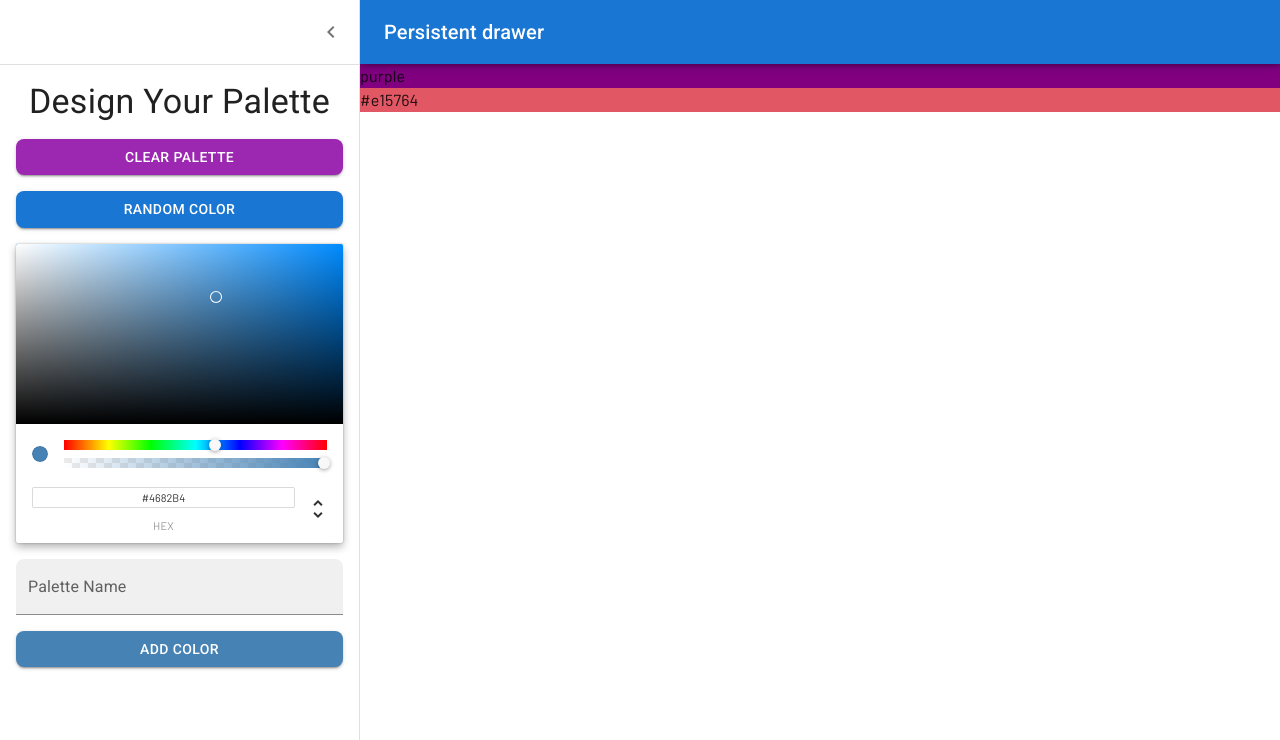
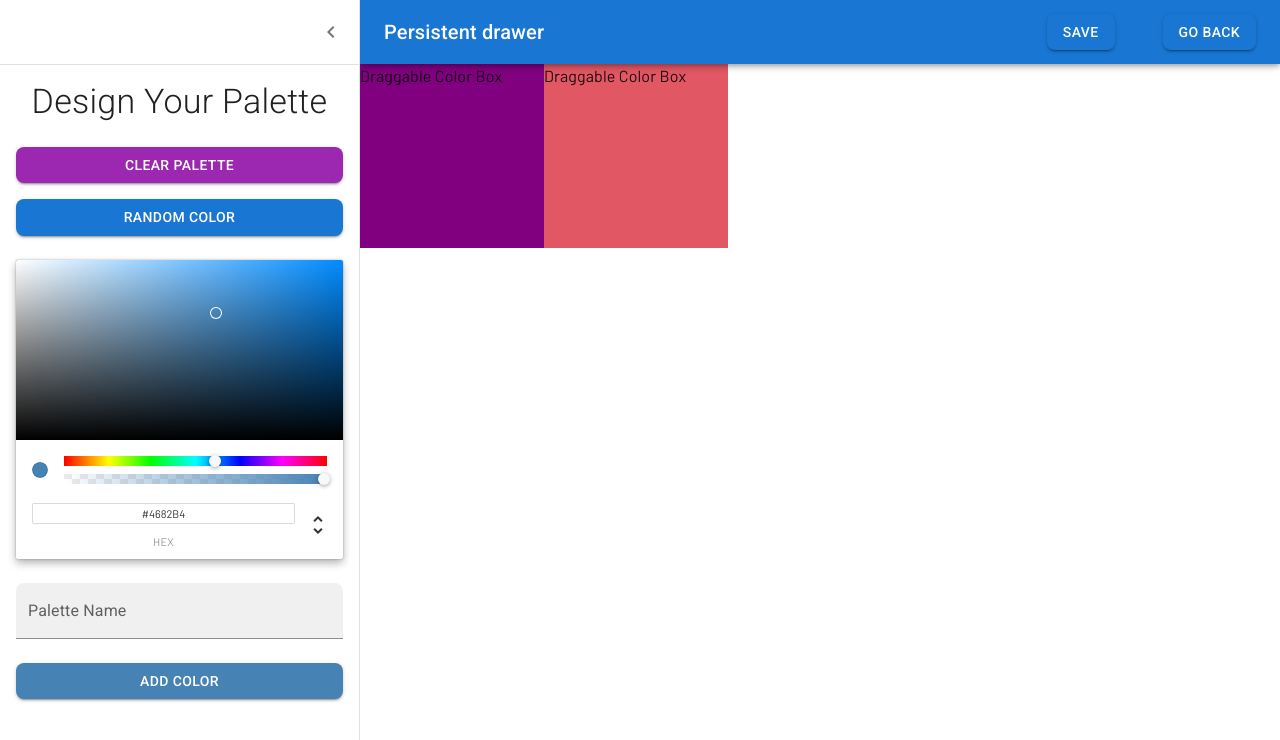
Before and after one commit to tomascatena/color-project, a React app: page /new-palette in a window 1280 px wide. Shown: the top 740 px of the page. Built offline with nearby package versions, Linux system fonts and the light colour scheme.

Commit message:
add draggable color box component

```diff
--- /dev/null
+++ b/src/components/DraggableColorBox/DraggableColorBox.styled.ts
@@ -0,0 +1,12 @@
+import { styled } from '@mui/system';
+
+type DraggableColorBoxContainerProps = {
+  color: string;
+};
+
+export const DraggableColorBoxContainer = styled('div', {
+  shouldForwardProp: (prop) => prop !== 'color',
+})<DraggableColorBoxContainerProps>(({ color }) => ({
+  display: 'inline-block',
+  backgroundColor: color,
+}));
--- /dev/null
+++ b/src/components/DraggableColorBox/DraggableColorBox.tsx
@@ -0,0 +1,14 @@
+import { DraggableColorBoxContainer } from './DraggableColorBox.styled';
+import React from 'react';
+
+type Props = {
+  color: string;
+};
+
+const DraggableColorBox = ({ color }: Props) => {
+  return (
+    <DraggableColorBoxContainer color={color}>Draggable Color Box</DraggableColorBoxContainer>
+  );
+};
+
+export default DraggableColorBox;
--- a/src/components/NewPaletteForm/NewPaletteForm.tsx
+++ b/src/components/NewPaletteForm/NewPaletteForm.tsx
@@ -58,11 +58,16 @@ const NewPaletteForm = ({
           flexDirection: 'column',
           alignItems: 'center',
           justifyContent: 'center',
-          gap: 2,
+          gap: 3,
           padding: 2,
         }}
       >
-        <Typography variant='h4'>Design Your Palette</Typography>
+        <Typography
+          variant='h4'
+          fontWeight='light'
+        >
+          Design Your Palette
+        </Typography>
 
         <Box
           sx={{
--- a/src/pages/NewPalettePage/NewPalettePage.styled.ts
+++ b/src/pages/NewPalettePage/NewPalettePage.styled.ts
@@ -1,4 +1,10 @@
 import { Theme, styled } from '@mui/material/styles';
+
+export const NewPalettePageContainer = styled('div')(() => ({
+  height: '100vh',
+  display: 'flex',
+  flexDirection: 'column',
+}));
 
 type MainProps = {
   /**
@@ -11,18 +17,22 @@ type MainProps = {
   isDrawerOpen: boolean;
 }
 
-export const Main = styled('main', {
+export const ColorBoxesContainer = styled('main', {
   shouldForwardProp: (prop) => prop !== 'isDrawerOpen' && prop !== 'drawerWidth',
 })<MainProps>(({ theme, isDrawerOpen, drawerWidth }) => ({
+  display: 'grid',
+  flex: 1,
+  gridTemplateColumns: 'repeat(5, 1fr)',
+  gridTemplateRows: 'repeat(4, 1fr)',
   transition: (theme as Theme).transitions.create('margin', {
+    duration: (theme as Theme).transitions.duration.leavingScreen,
     easing: (theme as Theme).transitions.easing.sharp,
-    duration: (theme as Theme).transitions.duration.leavingScreen,
   }),
   ...(isDrawerOpen && {
+    marginLeft: `${drawerWidth}px`,
     transition: (theme as Theme).transitions.create('margin', {
+      duration: (theme as Theme).transitions.duration.enteringScreen,
       easing: (theme as Theme).transitions.easing.easeOut,
-      duration: (theme as Theme).transitions.duration.enteringScreen,
     }),
-    marginLeft: `${drawerWidth}px`,
-  })
+  }),
 }));
--- a/src/pages/NewPalettePage/NewPalettePage.tsx
+++ b/src/pages/NewPalettePage/NewPalettePage.tsx
@@ -1,12 +1,21 @@
 import { AppBar } from '@/components/NewPaletteForm/NewPaletteForm.styled';
+import {
+  Box,
+  Button,
+  IconButton,
+  Typography
+} from '@mui/material';
+import {
+  ColorBoxesContainer,
+  NewPalettePageContainer
+} from './NewPalettePage.styled';
 import { DrawerHeader } from '@/components/CustomDrawer/customDrawer.styled';
-import { Main } from './NewPalettePage.styled';
+import { useNavigate } from 'react-router-dom';
 import AddIcon from '@mui/icons-material/Add';
-import IconButton from '@mui/material/IconButton';
+import DraggableColorBox from '@/components/DraggableColorBox/DraggableColorBox';
 import NewPaletteForm from '@/components/NewPaletteForm/NewPaletteForm';
 import React from 'react';
 import Toolbar from '@mui/material/Toolbar';
-import Typography from '@mui/material/Typography';
 
 const NewPalettePage = () => {
   const DRAWER_WIDTH = 360;
@@ -18,8 +27,10 @@ const NewPalettePage = () => {
     setIsDrawerOpen(true);
   };
 
+  const navigate = useNavigate();
+
   return (
-    <>
+    <NewPalettePageContainer>
       <AppBar
         position="fixed"
         isDrawerOpen={isDrawerOpen}
@@ -36,6 +47,15 @@ const NewPalettePage = () => {
             <AddIcon />
           </IconButton>
 
+          <Box
+            sx={{
+              display: 'flex',
+              flexDirection: 'row',
+              alignItems: 'center',
+              justifyContent: 'space-between',
+              width: '100%'
+            }}
+          >
             <Typography
               variant="h6"
               noWrap
@@ -43,6 +63,25 @@ const NewPalettePage = () => {
             >
               Persistent drawer
             </Typography>
+
+            <Box
+              sx={{
+                display: 'flex',
+                gap: 6
+              }}
+            >
+              <Button variant='contained'>
+                Save
+              </Button>
+
+              <Button
+                variant='contained'
+                onClick={() => navigate('/')}
+              >
+                Go Back
+              </Button>
+            </Box>
+          </Box>
         </Toolbar>
       </AppBar>
 
@@ -54,24 +93,22 @@ const NewPalettePage = () => {
         setColors={setColors}
       />
 
-      <Main
+      <DrawerHeader />
+
+      <ColorBoxesContainer
         drawerWidth={DRAWER_WIDTH}
         isDrawerOpen={isDrawerOpen}
       >
-        <DrawerHeader />
-
-        <ul>
-          {colors.map((color) => (
-            <li
+        {
+          colors.map((color) => (
+            <DraggableColorBox
               key={color}
-              style={{ backgroundColor: color }}
-            >
-              {color}
-            </li>
-          ))}
-        </ul>
-      </Main>
-    </>
+              color={color}
+            />
+          ))
+        }
+      </ColorBoxesContainer>
+    </NewPalettePageContainer>
   );
 };
 
```
Lines whose indentation alone changed are shown as unchanged.
